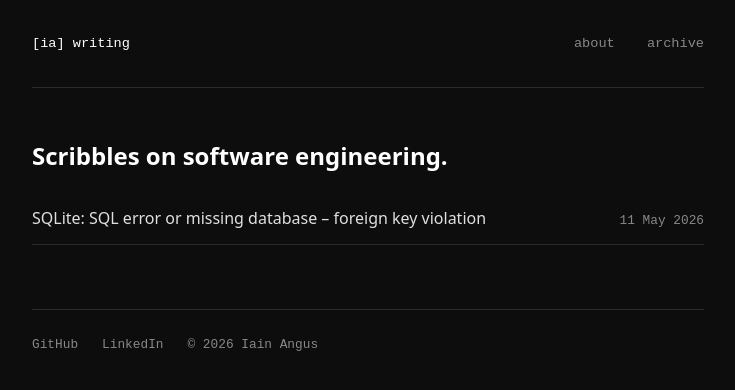
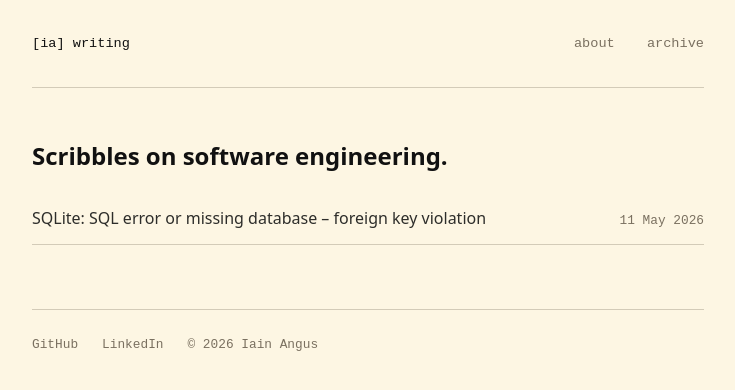
Before and after one commit to sixfortyfour/blog, a Jekyll site: the page built from index.html, in a window 1280 px wide. Shown: the top 390 px of the page, without its empty margins (272-1007 px from the left). Built offline with Jekyll 4.4.1, drawn with Linux system fonts in a browser that asks for light colours.

Commit message:
Switch to warm paper colour scheme
Co-Authored-By: Claude Sonnet 4.6 <noreply@anthropic.com>

```diff
--- a/assets/css/main.css
+++ b/assets/css/main.css
@@ -1,10 +1,10 @@
 :root {
-  --bg: #0d0d0d;
-  --surface: #141414;
-  --border: #2a2a2a;
-  --text: #e0e0e0;
-  --muted: #888;
-  --accent: #fff;
+  --bg: #fdf6e3;
+  --surface: #eee8d5;
+  --border: #d3cbb8;
+  --text: #2d2d2a;
+  --muted: #7a7060;
+  --accent: #111;
   --font-mono: 'JetBrains Mono', 'Fira Mono', monospace;
   --font-sans: system-ui, -apple-system, sans-serif;
 }
```
